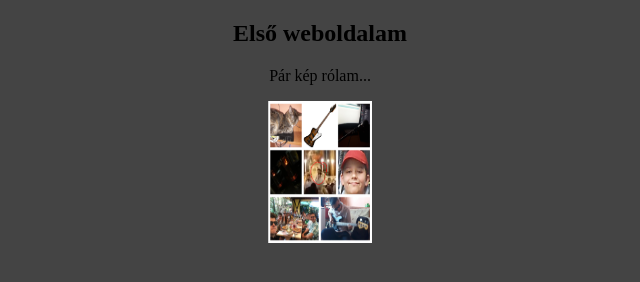
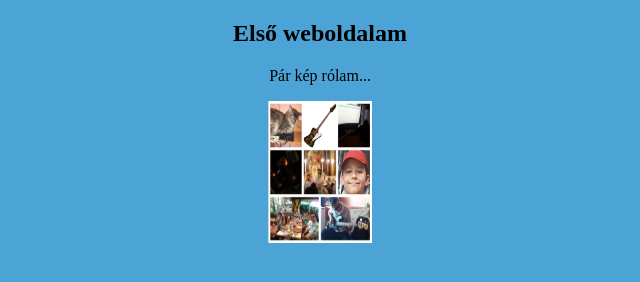
Before and after one commit to randomUSR56/First, a plain HTML site: page index.html in a window 1280 px wide. Shown: the whole page, without its empty margins (320-960 px from the left). Drawn offline with Linux system fonts and the light colour scheme.

Commit message:
minor impr.

```diff
--- a/style.css
+++ b/style.css
@@ -1,3 +1,3 @@
 body {
-    background-color: rgb(68, 68, 68);
+    background-color: rgb(76, 164, 214);
 }
```
